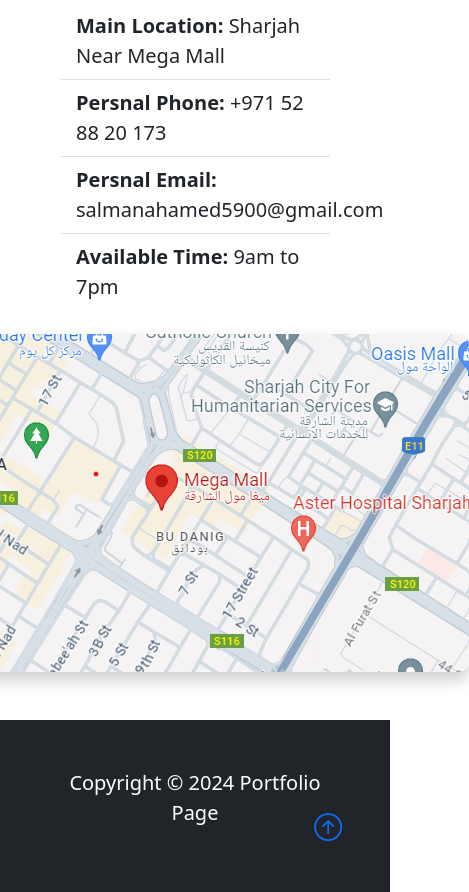
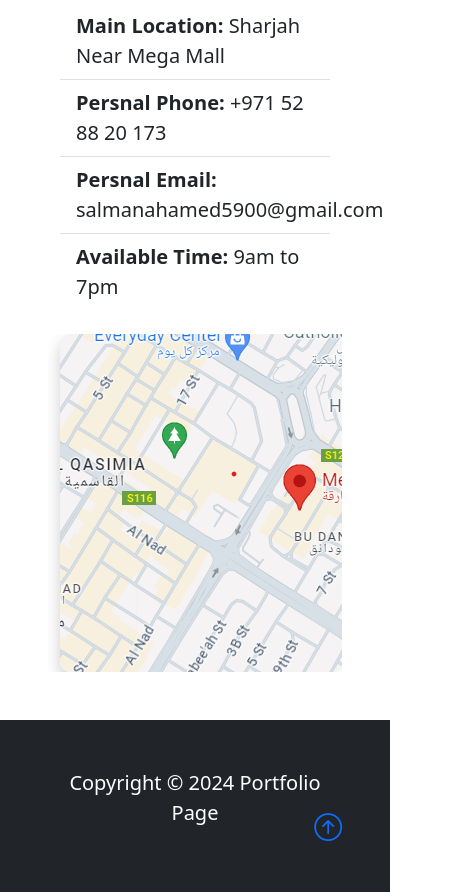
Before and after one commit to salman5900/Potfoilo-Website-Mark1, a plain HTML site: page index.html in a window 390 px wide. Shown: the part 9458-10350 px from the top of the page, 469 px wide, since content can reach past the window. Drawn offline with nearby package versions, Linux system fonts and the light colour scheme.

Commit message:
New changes made map fixed

```diff
--- a/index.html
+++ b/index.html
@@ -542,7 +542,15 @@
               </li>
             </ul>
           </div>
-          <div class="col-md manual-image-center">
+          <!-- mobile view -->
+          <div class="w-100 overflow-hidden d-block d-sm-none">
+            <a
+              href="https://www.google.com/maps/place/Mega+Mall/@25.3449624,55.3986487,15z/data=!4m6!3m5!1s0x3e5f5bd70d8ac679:0x3182efd3987a7643!8m2!3d25.3449624!4d55.3986487!16s%2Fg%2F11b6212l6q?entry=ttu"
+              target="_blank"
+              ><img src="img/map.png" alt="map" class="rounded-corner"
+            /></a>
+          </div>
+          <div class="col-md manual-image-center d-none d-sm-block">
             <a
               href="https://www.google.com/maps/place/Mega+Mall/@25.3449624,55.3986487,15z/data=!4m6!3m5!1s0x3e5f5bd70d8ac679:0x3182efd3987a7643!8m2!3d25.3449624!4d55.3986487!16s%2Fg%2F11b6212l6q?entry=ttu"
               target="_blank"
```
